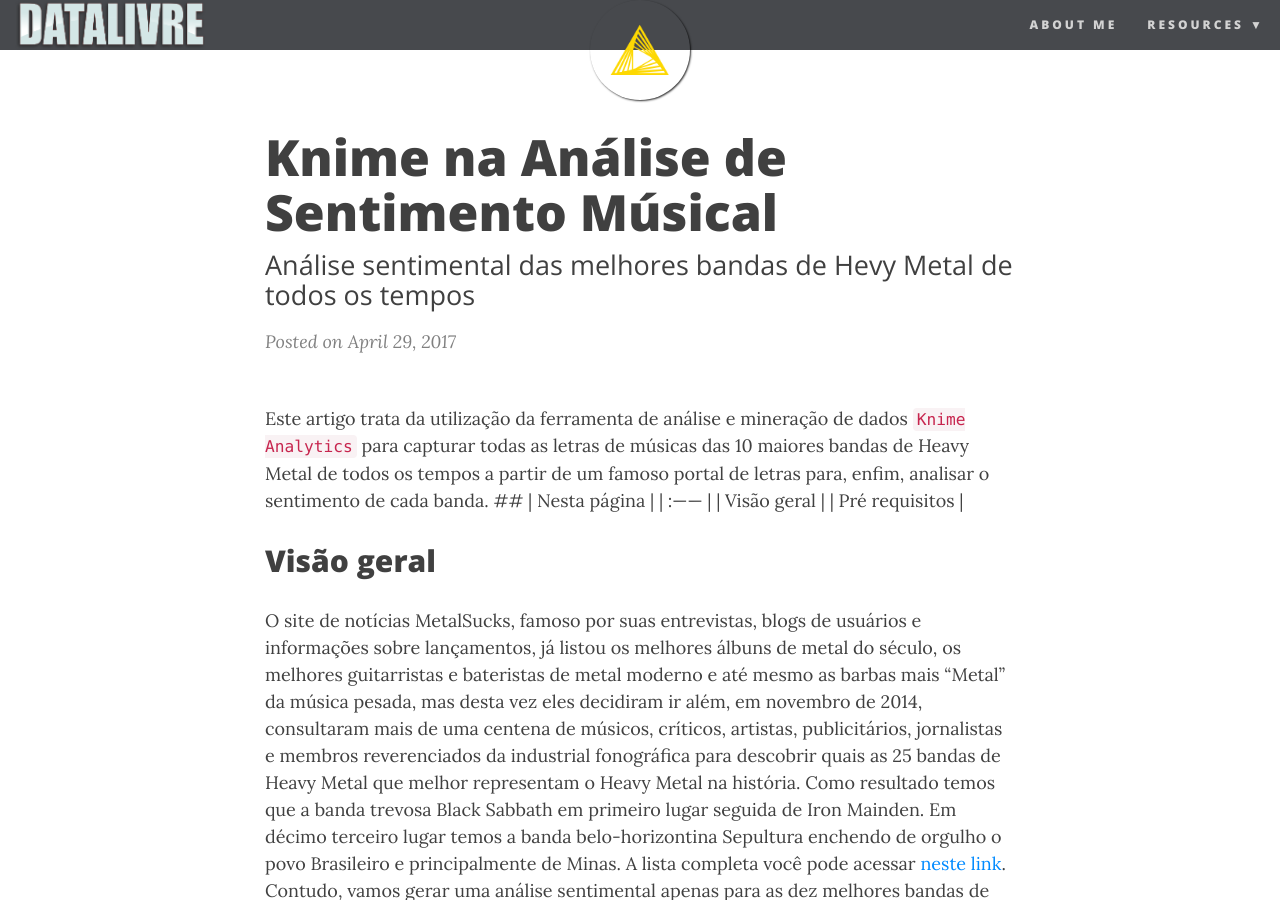
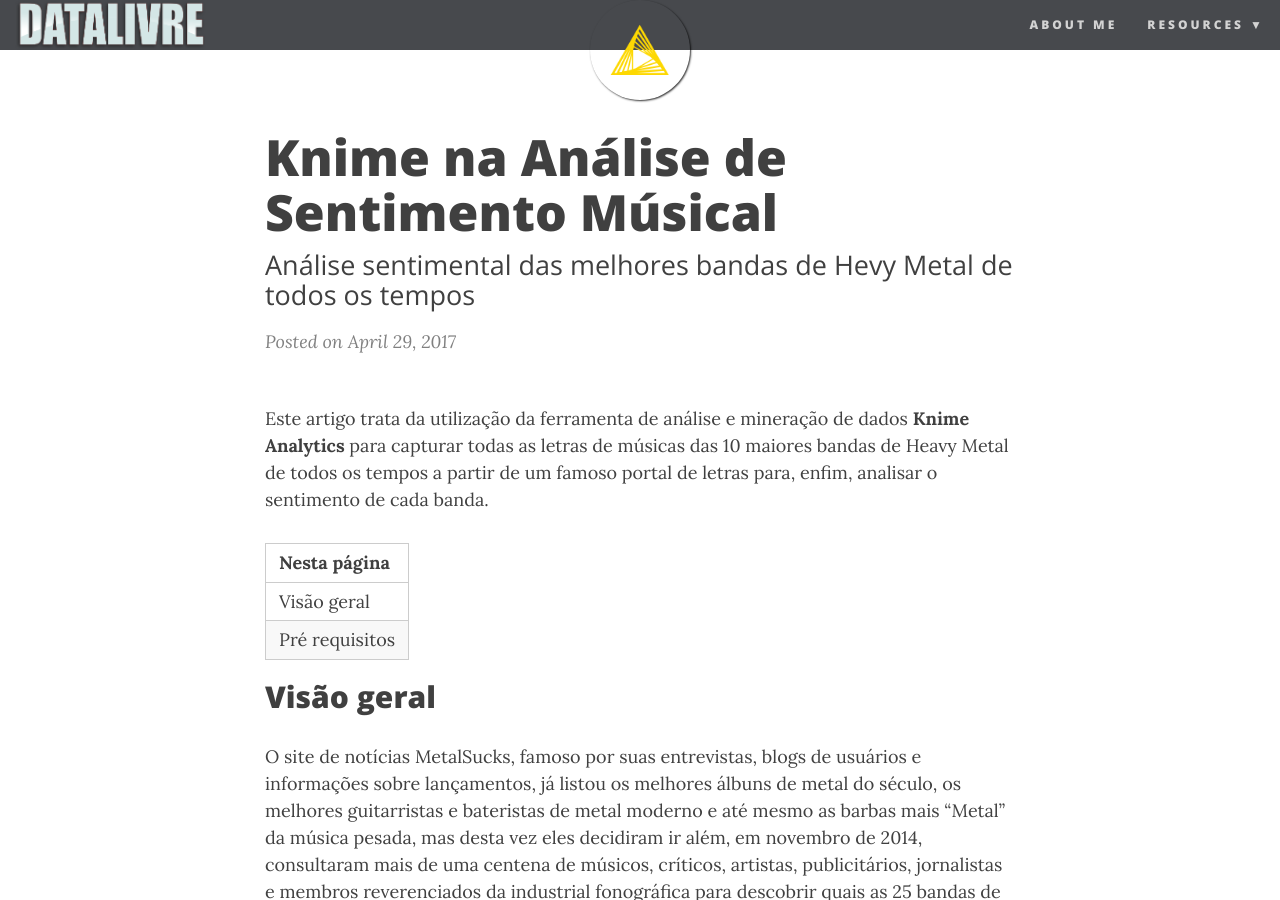
Before and after one commit to datalivre/datalivre.github.io, a Jekyll site: the page built from _posts/2017-04-29-Knime-na-Análise-de-Sentimento-Músical.md, in a window 1280 px wide and 900 px high. Built offline with Jekyll 4.4.1, drawn with Linux system fonts in a browser that asks for light colours; nearby versions of some CDN libraries; comment, search, counter and statistics services are not loaded.

```diff
--- a/_posts/2017-04-29-Knime-na-Análise-de-Sentimento-Músical.md
+++ b/_posts/2017-04-29-Knime-na-Análise-de-Sentimento-Músical.md
@@ -5,12 +5,12 @@ image: /img/KNIME-logo.png
 tags: [knime, analytics, rock n roll,]
 subtitle: Análise sentimental das melhores bandas de Hevy Metal de todos os tempos
 ---
-Este artigo trata da utilização da ferramenta de análise e mineração de dados `Knime Analytics` para capturar todas as letras de músicas das 10 maiores bandas de Heavy Metal de todos os tempos a partir de um famoso portal de letras para, enfim, analisar o sentimento de cada banda.
-##
+Este artigo trata da utilização da ferramenta de análise e mineração de dados **Knime Analytics** para capturar todas as letras de músicas das 10 maiores bandas de Heavy Metal de todos os tempos a partir de um famoso portal de letras para, enfim, analisar o sentimento de cada banda.
+
 | Nesta página |
-| :------ |
-| Visão geral    |
-| Pré requisitos     |
+| :------      |
+| Visão geral  |
+| Pré requisitos|
 
 ## Visão geral
 O site de notícias MetalSucks, famoso por suas entrevistas, blogs de usuários e informações sobre lançamentos, já listou os melhores álbuns de metal do século, os melhores guitarristas e bateristas de metal moderno e até mesmo as barbas mais “Metal” da música pesada, mas desta vez eles decidiram ir além, em novembro de 2014, consultaram mais de uma centena de músicos, críticos, artistas, publicitários, jornalistas e membros reverenciados da industrial fonográfica para descobrir quais as 25 bandas de Heavy Metal que melhor representam o Heavy Metal na história. Como resultado temos que a banda trevosa Black Sabbath em primeiro lugar seguida de Iron Mainden. Em décimo terceiro lugar temos a banda belo-horizontina Sepultura enchendo de orgulho o povo Brasileiro e principalmente de Minas. A lista completa você pode acessar [neste link](http://www.metalsucks.net/2014/11/14/25-best-metal-bands-time-real-1-black-sabbath/).
```
